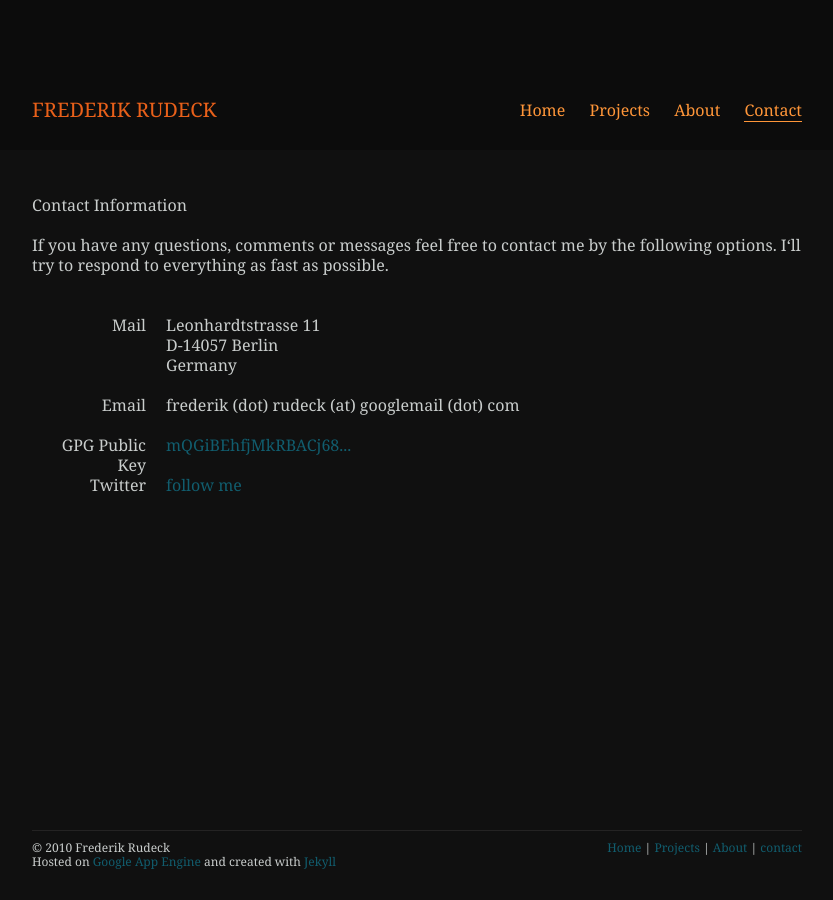
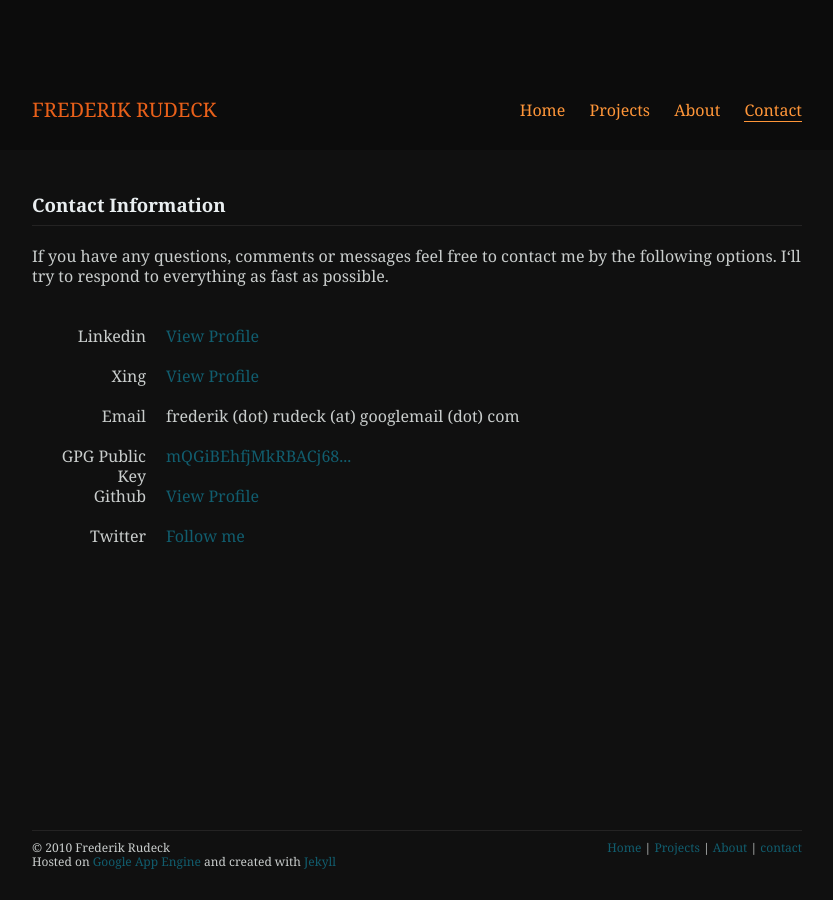
Before and after one commit to polym0rph/polym0rph.github.com, a Jekyll site: the page built from contact.html, in a window 1280 px wide. Shown: the whole page, without its empty margins (223-1056 px from the left). Built offline with Jekyll 4.4.1, drawn with Linux system fonts in a browser that asks for light colours; Markdown is read by kramdown in place of the engine named in the settings.

Commit message:
Updated the about and contact page.

```diff
--- a/contact.html
+++ b/contact.html
@@ -4,25 +4,22 @@ title: Frederik Rudeck - Contact
 page_category: contact
 ---
 
-<p class="header_underlined">Contact Information</p>
-<div class="subpage_content">
+<h3>Contact Information</h3>
 <p>If you have any questions, comments or messages feel free to contact me by the following options. I‘ll try to respond to everything as fast as possible.</p>
+
 <div id="contact_options_list">
-		<div class="contact_option_name">Mail</div>
-		<div class="contact_option_content">
-			<span>Leonhardtstrasse 11</span><br/>
-			<span>D-14057 Berlin</span><br/>
-			<span>Germany</span><br/>
-		</div>
+	<div class="contact_option_name">Linkedin</div>
+	<div class="contact_option_content"><a href="http://www.linkedin.com/">View Profile</a></div>
+	<div class="contact_option_name">Xing</div>
+	<div class="contact_option_content"><a href="https://www.xing.com/">View Profile</a></div>
 	<div class="contact_option_name">Email</div>
 	<div class="contact_option_content">frederik (dot) rudeck (at) googlemail (dot) com</div>
 	<div class="contact_option_name">GPG Public Key</div>
 	<div class="contact_option_content">
 		<a href="http://pgpkeys.pca.dfn.de/pks/lookup?op=get&search=0x69620F5FF254877F">mQGiBEhfjMkRBACj68...</a>
 	</div>
+	<div class="contact_option_name">Github</div>
+	<div class="contact_option_content"><a href="https://github.com/polym0rph">View Profile</a></div>
 	<div class="contact_option_name">Twitter</div>
-		<div class="contact_option_content">
-			<a href="http://twitter.com/polym0rph">follow me</a>
+	<div class="contact_option_content"><a href="http://www.twitter.com/polym0rph">Follow me</a></div>
 </div>
-	</div>
-</div>
```
Also changed, not shown: about.html (+5 -4 lines). Lines whose indentation alone changed are shown as unchanged.
